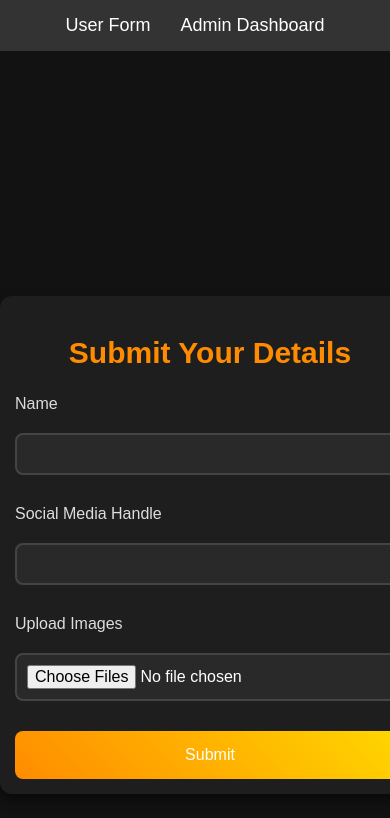
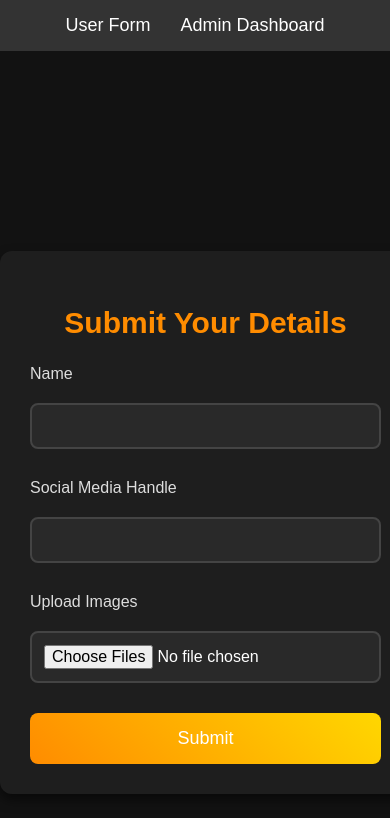
Before and after one commit to aditya93941/social_media_tasks_frontend, a React (Create React App) app: page / in a window 390 px wide. Shown: the top 818 px of the page. Built offline with nearby package versions, Linux system fonts and the light colour scheme; no server answers.

Commit message:
Update App.css

```diff
--- a/src/App.css
+++ b/src/App.css
@@ -197,48 +197,12 @@ a:hover {
   }
 }
 
-@media (max-width: 480px) {
-  .container, .user-card, .user-form {
-    width: 100%;
-    padding: 15px;
-  }
-
-  h2, h3 {
-    font-size: 1.5em;
-  }
-
-  .uploaded-image {
-    height: 100px;
-  }
-
-  .user-form input[type="text"],
-  .user-form input[type="file"] {
-    padding: 10px;
-  }
-
-  .user-form button {
-    font-size: 16px;
-  }
-
-  .admin-dashboard {
-    padding: 20px;
-  }
-
-  .user-list {
-    gap: 15px;
-  }
-
-  .submission-card {
-    width: 100%;
-    margin: 15px 0;
-  }
-}
-
 .App {
   display: flex;
   flex-direction: column;
   min-height: 100vh;
   justify-content: space-between;
+  font-family: 'Arial', sans-serif;
 }
 
 nav {
@@ -350,3 +314,39 @@ nav a:hover {
   color: #ccc;
   margin: 8px 0;
 }
+
+.submission-card button {
+  padding: 10px 20px;
+  background-color: #FF8C00;
+  border: none;
+  border-radius: 8px;
+  color: white;
+  cursor: pointer;
+  font-size: 16px;
+  margin-top: 10px;
+}
+
+.submission-card button:hover {
+  background-color: #e07b00;
+}
+
+
+.onSubmit {
+  color: green;
+  font-size: 16px;
+  text-align: center;
+  margin-top: 10px;
+  animation: fadeOut 3s forwards;
+}
+
+@keyframes fadeOut {
+  0% {
+    opacity: 1;
+  }
+  80% {
+    opacity: 0.5;
+  }
+  100% {
+    opacity: 0;
+  }
+}
```
